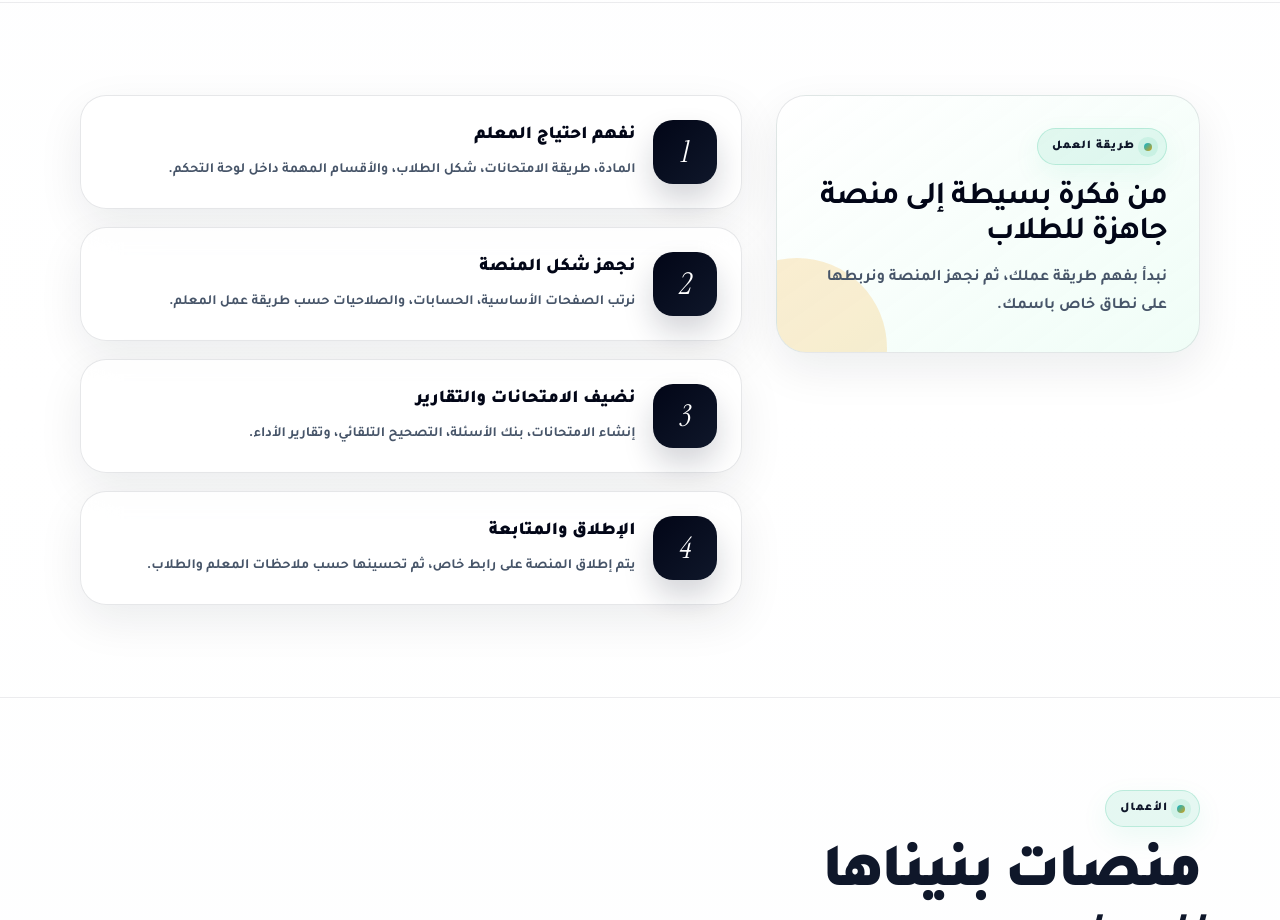
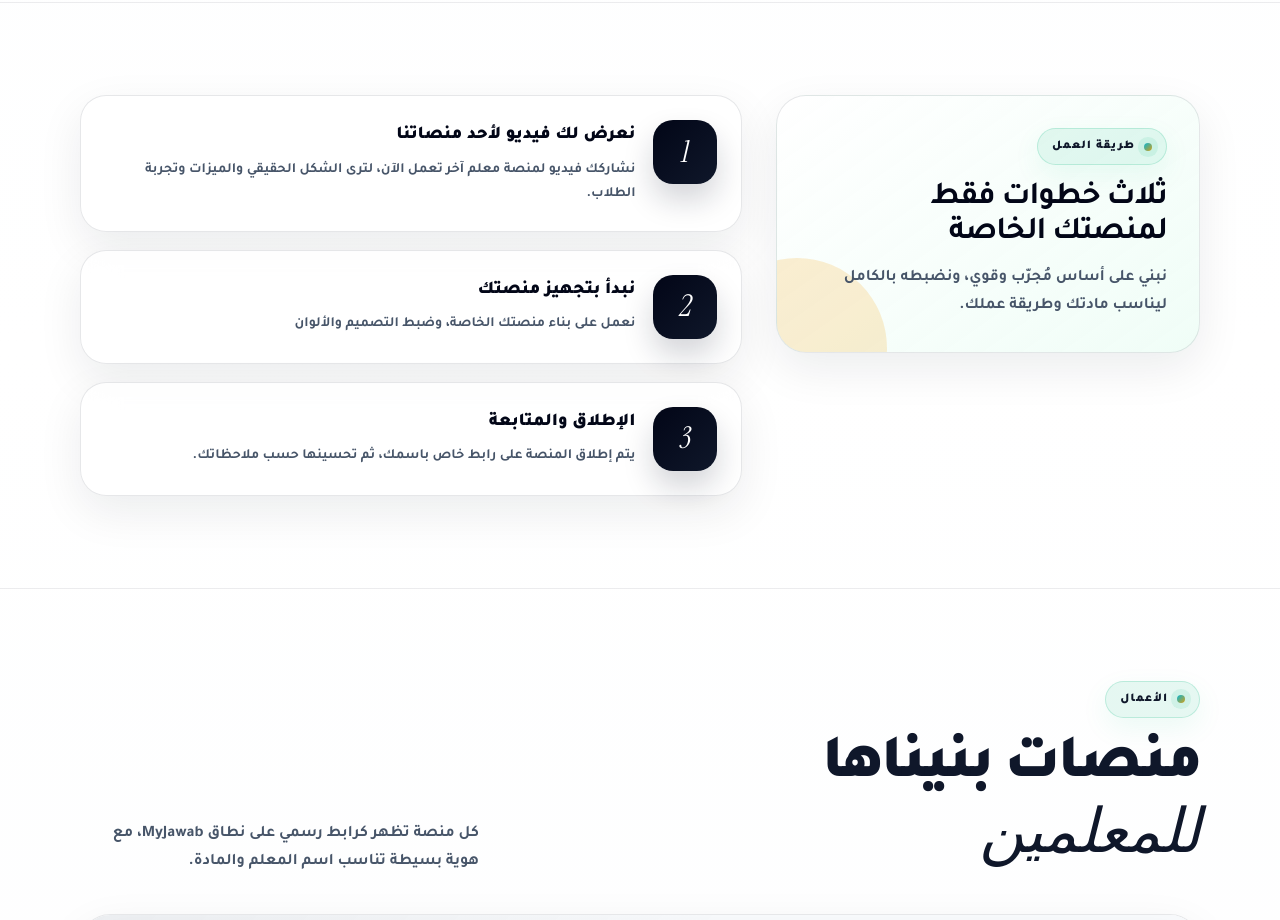
Before and after one commit to Ammar-Almasri/myjawab, a plain HTML site: page index.html in a window 1280 px wide. Shown: the part 2740-3660 px from the top of the page. Drawn offline with Linux system fonts and the light colour scheme.

Commit message:
update process section

```diff
--- a/index.html
+++ b/index.html
@@ -2078,51 +2078,42 @@
                 <div class="section-wrap journey">
                     <div class="sticky-note reveal">
                         <div class="mini-label" data-ar="طريقة العمل" data-en="Process">طريقة العمل</div>
-                        <h3 data-ar="من فكرة بسيطة إلى منصة جاهزة للطلاب"
-                            data-en="From a simple idea to a student-ready platform">من فكرة بسيطة إلى منصة جاهزة للطلاب
+                        <h3 data-ar="ثلاث خطوات فقط لمنصتك الخاصة" data-en="Just three steps to your own platform">ثلاث خطوات فقط
+                            لمنصتك الخاصة
                         </h3>
-                        <p data-ar="نبدأ بفهم طريقة عملك، ثم نجهز المنصة ونربطها على نطاق خاص باسمك."
-                            data-en="We start with how you work, then prepare the platform and connect it to your own branded link.">
-                            نبدأ بفهم طريقة عملك، ثم نجهز المنصة ونربطها على نطاق خاص باسمك.</p>
+                        <p data-ar="نبني على أساس مُجرّب وقوي، ونضبطه بالكامل ليناسب مادتك وطريقة عملك."
+                            data-en="We build on a strong, proven foundation, and tailor it fully to fit your subject and how you work.">
+                            نبني على أساس مُجرّب وقوي، ونضبطه بالكامل ليناسب مادتك وطريقة عملك.</p>
                     </div>
 
                     <div class="timeline">
                         <div class="timeline-step reveal">
                             <div class="step-number">1</div>
                             <div>
-                                <h4 data-ar="نفهم احتياج المعلم" data-en="Understand the teacher's needs">نفهم احتياج
-                                    المعلم</h4>
-                                <p data-ar="المادة، طريقة الامتحانات، شكل الطلاب، والأقسام المهمة داخل لوحة التحكم."
-                                    data-en="Subject, exam style, student flow, and the most important dashboard sections.">
-                                    المادة، طريقة الامتحانات، شكل الطلاب، والأقسام المهمة داخل لوحة التحكم.</p>
+                                <h4 data-ar="نعرض لك فيديو منصة معلم حقيقي" data-en="See a real teacher's platform">نعرض لك فيديو لأحد منصاتنا
+                                     </h4>
+                                <p data-ar="نشاركك فيديو لمنصة معلم آخر تعمل الآن، لترى الشكل الحقيقي والميزات وتجربة الطلاب."
+                                    data-en="We share a video of another teacher's platform running today, so you can see the real look, features, and student experience.">
+                                    نشاركك فيديو لمنصة معلم آخر تعمل الآن، لترى الشكل الحقيقي والميزات وتجربة الطلاب.</p>
                             </div>
                         </div>
                         <div class="timeline-step reveal delay-1">
                             <div class="step-number">2</div>
                             <div>
-                                <h4 data-ar="نجهز شكل المنصة" data-en="Prepare the platform structure">نجهز شكل المنصة</h4>
-                                <p data-ar="نرتب الصفحات الأساسية، الحسابات، والصلاحيات حسب طريقة عمل المعلم."
-                                    data-en="Core pages, accounts, and permissions are arranged around how the teacher works.">
-                                    نرتب الصفحات الأساسية، الحسابات، والصلاحيات حسب طريقة عمل المعلم.</p>
+                                <h4 data-ar="نبدأ بتجهيز منصتك" data-en="We start building your platform">نبدأ بتجهيز
+                                    منصتك</h4>
+                                <p data-ar="نعمل على ربط المنصة ببياناتك، ضبط التصميم والألوان، وإضافة امتحاناتك وبنك الأسئلة الخاص بك."
+                                    data-en="We work on connecting the platform to your data, adjusting the design and colors, and adding your exams and question bank.">
+                                نعمل على بناء منصتك الخاصة، وضبط التصميم والألوان</p>
                             </div>
                         </div>
                         <div class="timeline-step reveal delay-2">
                             <div class="step-number">3</div>
                             <div>
-                                <h4 data-ar="نضيف الامتحانات والتقارير" data-en="Add exams and reports">نضيف الامتحانات
-                                    والتقارير</h4>
-                                <p data-ar="إنشاء الامتحانات، بنك الأسئلة، التصحيح التلقائي، وتقارير الأداء."
-                                    data-en="Exam creation, question bank, automatic grading, and performance reports.">
-                                    إنشاء الامتحانات، بنك الأسئلة، التصحيح التلقائي، وتقارير الأداء.</p>
-                            </div>
-                        </div>
-                        <div class="timeline-step reveal delay-3">
-                            <div class="step-number">4</div>
-                            <div>
                                 <h4 data-ar="الإطلاق والمتابعة" data-en="Launch and follow-up">الإطلاق والمتابعة</h4>
-                                <p data-ar="يتم إطلاق المنصة على رابط خاص، ثم تحسينها حسب ملاحظات المعلم والطلاب."
-                                    data-en="The platform launches on a private link, then improves based on teacher and student feedback.">
-                                    يتم إطلاق المنصة على رابط خاص، ثم تحسينها حسب ملاحظات المعلم والطلاب.</p>
+                                <p data-ar="يتم إطلاق المنصة على رابط خاص باسمك، ثم تحسينها حسب ملاحظاتك."
+                                    data-en="The platform launches on your own private link, then improves based on your feedback.">
+                                    يتم إطلاق المنصة على رابط خاص باسمك، ثم تحسينها حسب ملاحظاتك.</p>
                             </div>
                         </div>
                     </div>
```
